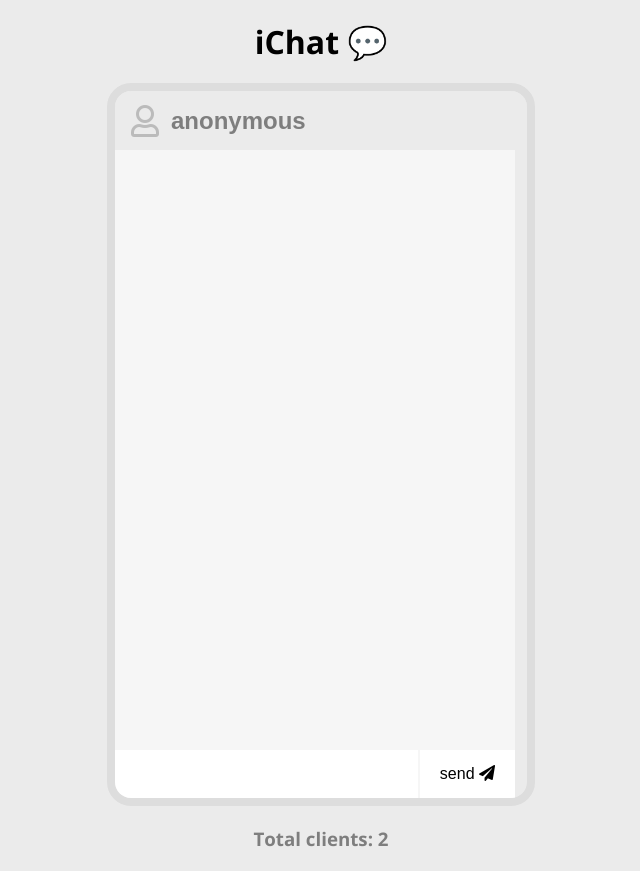
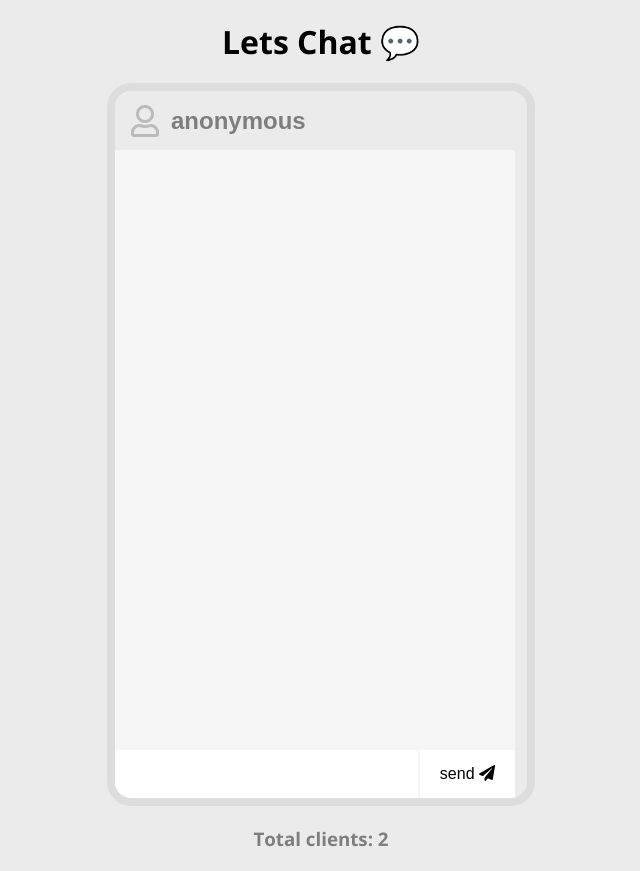
Before and after one commit to RHy910/Lets-Chat, a website: page public/index.html in a window 1280 px wide. Shown: the whole page, without its empty margins (319-959 px from the left). Drawn offline with nearby package versions, Linux system fonts and the light colour scheme; no server answers.

Commit message:
Final commit

```diff
--- a/public/index.html
+++ b/public/index.html
@@ -13,7 +13,7 @@
     <title>Chat app</title>
   </head>
   <body>
-    <h1 class="title">iChat 💬</h1>
+    <h1 class="title">Lets Chat 💬</h1>
     <div class="main">
       <div class="name">
         <span><i class="far fa-user"></i></span>
```
